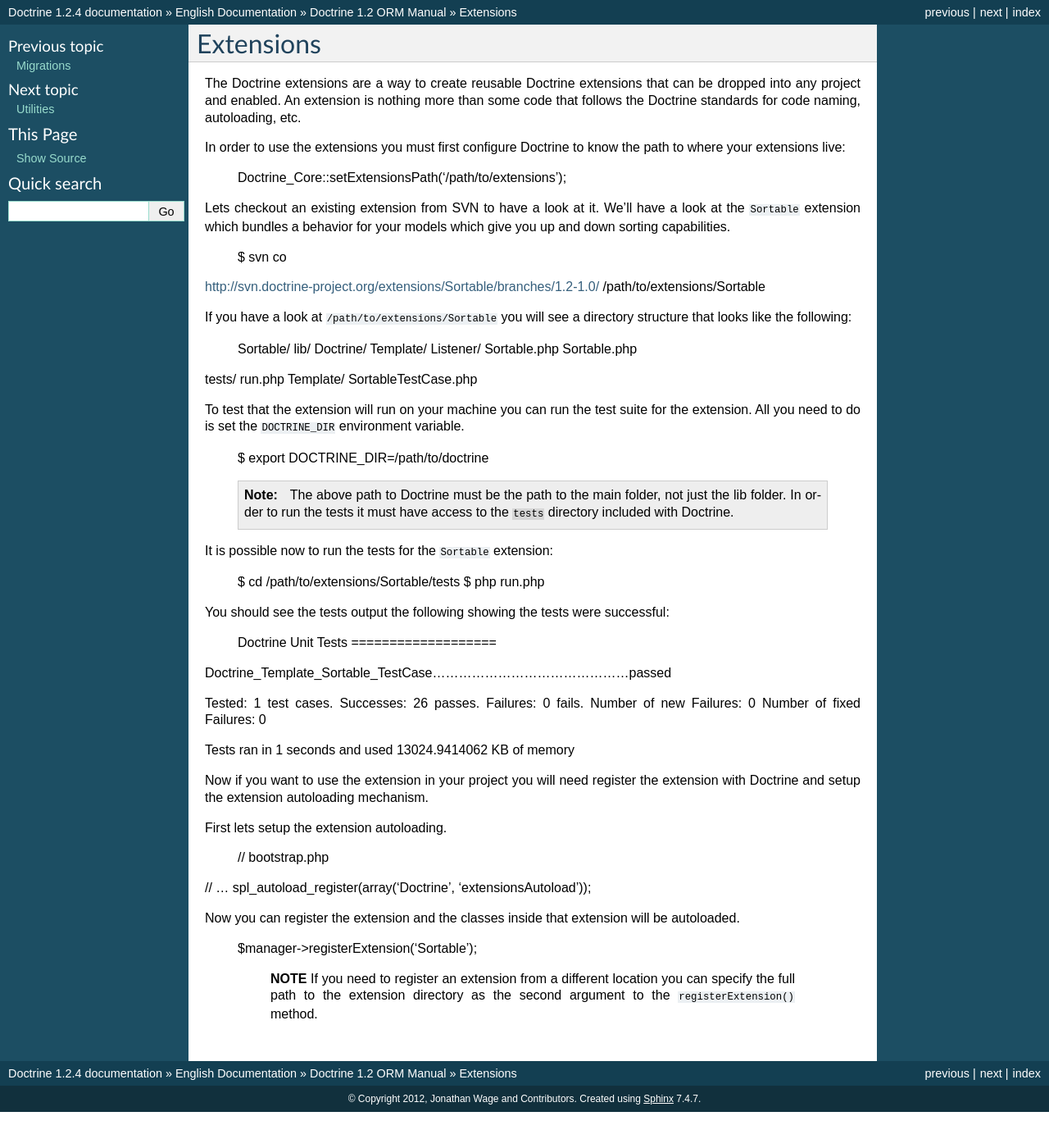
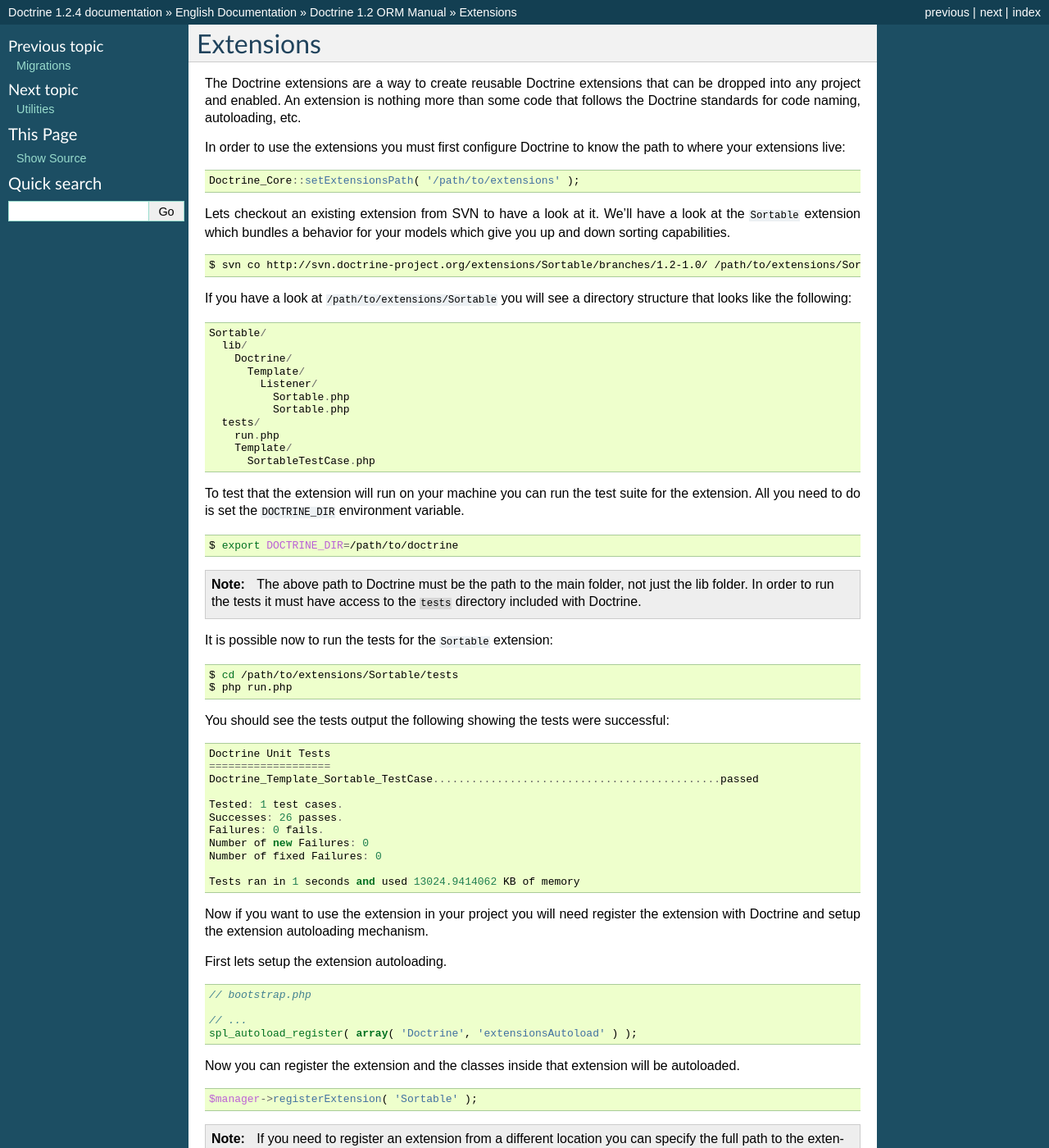
Before and after one commit to doctrine/doctrine1-documentation, a Sphinx documentation site: the page built from source/en/manual/extensions.rst, in a window 1280 px wide and 1400 px high. Shown: the whole window at 82% size. Built offline with Sphinx 7.4.7, drawn with Linux system fonts in a browser that asks for light colours.

Commit message:
doctrine1-documentation-21: Edit extensions.rst

```diff
--- a/source/en/manual/extensions.rst
+++ b/source/en/manual/extensions.rst
@@ -10,29 +10,44 @@
 In order to use the extensions you must first configure Doctrine to know
 the path to where your extensions live:
 
- Doctrine\_Core::setExtensionsPath('/path/to/extensions');
+::
+
+    Doctrine_Core::setExtensionsPath( '/path/to/extensions' );
 
 Lets checkout an existing extension from SVN to have a look at it. We'll
 have a look at the ``Sortable`` extension which bundles a behavior for
 your models which give you up and down sorting capabilities.
 
- $ svn co
-http://svn.doctrine-project.org/extensions/Sortable/branches/1.2-1.0/
-/path/to/extensions/Sortable
+.. code-block:: sh
+
+    $ svn co http://svn.doctrine-project.org/extensions/Sortable/branches/1.2-1.0/ /path/to/extensions/Sortable
 
 If you have a look at ``/path/to/extensions/Sortable`` you will see a
 directory structure that looks like the following:
 
- Sortable/ lib/ Doctrine/ Template/ Listener/ Sortable.php Sortable.php
-tests/ run.php Template/ SortableTestCase.php
+::
+
+    Sortable/
+      lib/
+        Doctrine/
+          Template/
+            Listener/
+              Sortable.php
+              Sortable.php
+      tests/
+        run.php
+        Template/
+          SortableTestCase.php
 
 To test that the extension will run on your machine you can run the test
 suite for the extension. All you need to do is set the ``DOCTRINE_DIR``
 environment variable.
 
- $ export DOCTRINE\_DIR=/path/to/doctrine
+.. code-block:: sh
 
- .. note::
+    $ export DOCTRINE_DIR=/path/to/doctrine
+
+.. note::
 
     The above path to Doctrine must be the path to the main
     folder, not just the lib folder. In order to run the tests it must
@@ -40,18 +55,27 @@
 
 It is possible now to run the tests for the ``Sortable`` extension:
 
- $ cd /path/to/extensions/Sortable/tests $ php run.php
+.. code-block:: sh
+
+    $ cd /path/to/extensions/Sortable/tests
+    $ php run.php
 
 You should see the tests output the following showing the tests were
 successful:
 
- Doctrine Unit Tests ===================
-Doctrine\_Template\_Sortable\_TestCase.............................................passed
+::
 
-Tested: 1 test cases. Successes: 26 passes. Failures: 0 fails. Number of
-new Failures: 0 Number of fixed Failures: 0
+    Doctrine Unit Tests
+    ===================
+    Doctrine_Template_Sortable_TestCase.............................................passed
 
-Tests ran in 1 seconds and used 13024.9414062 KB of memory
+    Tested: 1 test cases.
+    Successes: 26 passes.
+    Failures: 0 fails.
+    Number of new Failures: 0
+    Number of fixed Failures: 0
+
+    Tests ran in 1 seconds and used 13024.9414062 KB of memory
 
 Now if you want to use the extension in your project you will need
 register the extension with Doctrine and setup the extension autoloading
```
Also changed, not shown: other parts of source/en/manual/extensions.rst (+11 -4 lines).
